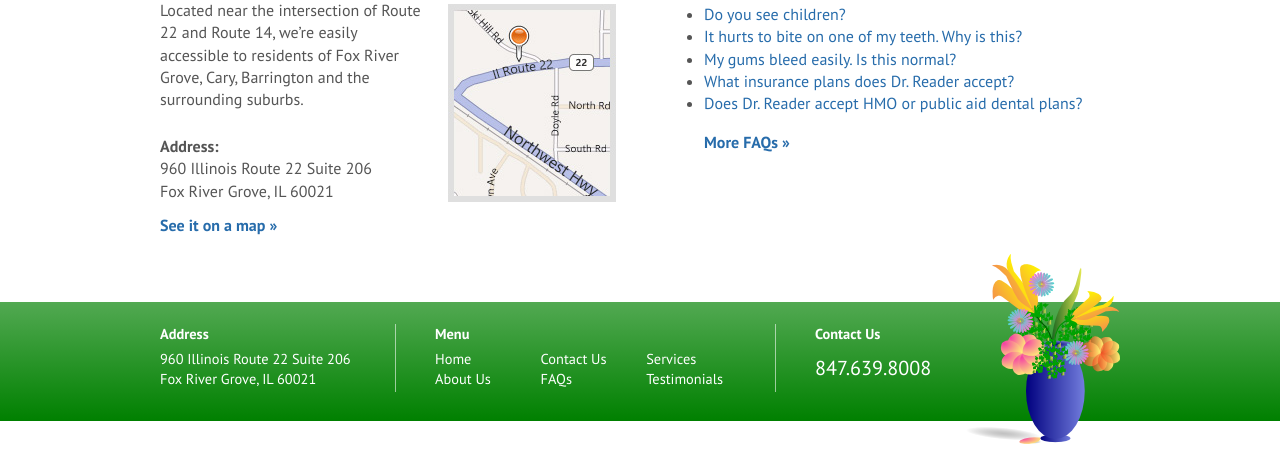
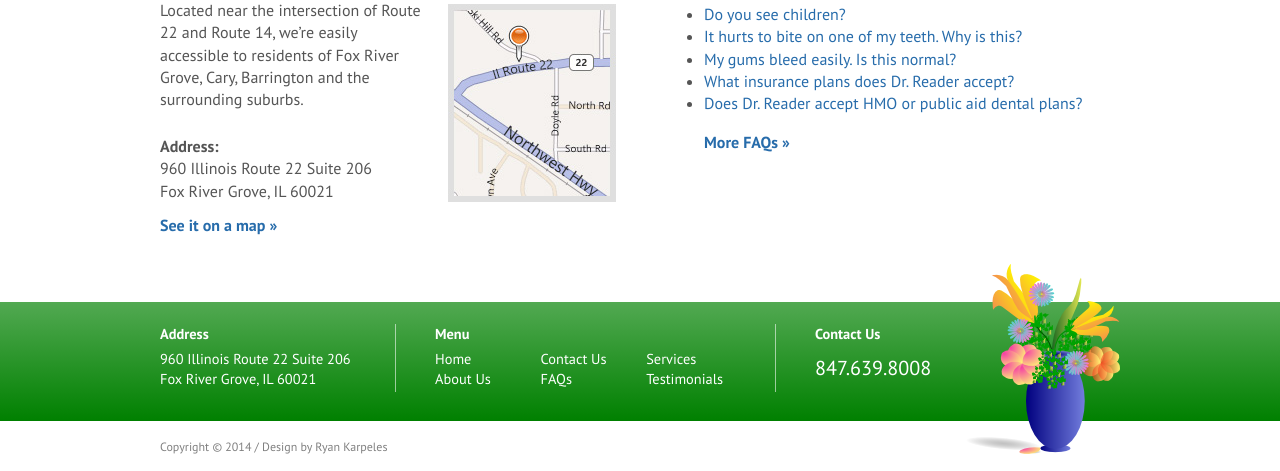
Before and after one commit to rkarpeles/johnrreaderdds.com, a PHP site: page /index.php in a window 1280 px wide. Shown: the part 795-1266 px from the top of the page. Run offline with PHP 8.4, Linux system fonts and the light colour scheme; some libraries are stand-ins or nearby versions.

Commit message:
Update footer

```diff
--- a/css/style.css
+++ b/css/style.css
@@ -599,12 +599,18 @@ h3.active .open-close { background: url('../images/plus-minus.png') 0 -118px no-
 .flowers {
   position: absolute;
   right: 0;
-  top: -70px;
+  top: -60px;
   z-index: 200;
   background: url('../images/flowers.png') no-repeat;
   height: 190px;
-  width: 154px;
-}
+  width: 154px; }
+
+.copyright {
+  position: absolute;
+  top: -32px;
+  margin-bottom: 35px;
+  font-size: .75em;
+  color: #808080; }
 
 /* ==========================================================================
    5.0 - $Helper Classes
--- a/includes/footer.php
+++ b/includes/footer.php
@@ -49,6 +49,12 @@
 
 </div><!-- .footer -->
 
+<div class="container">
+  <div class="copyright">
+	Copyright &copy; <?php echo date("Y") ?> / Design by Ryan Karpeles
+  </div>
+</div>
+
 <!-- Scripts -->
 
 <!-- Responsive Nav -->
```
